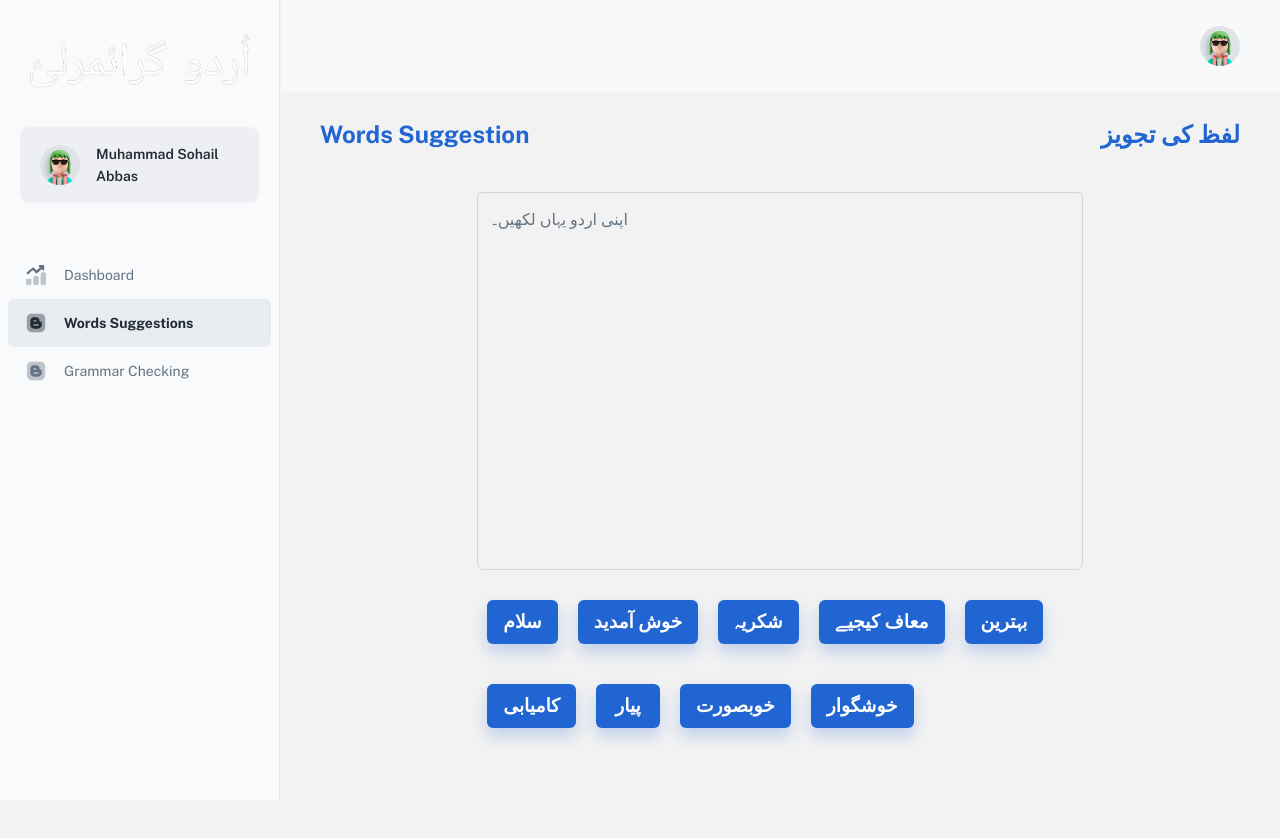
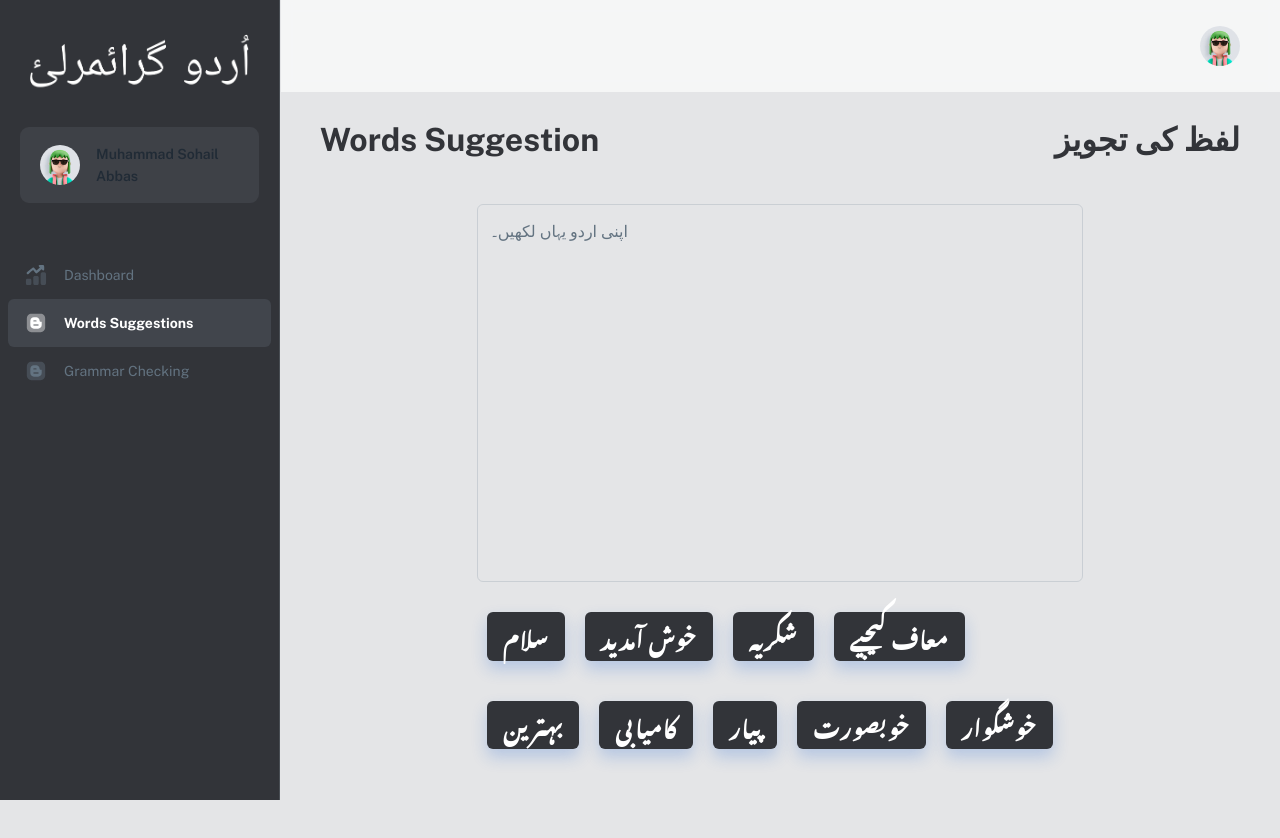
Before and after one commit to SOHAIL012-BIT/urdu_grammarly_version2.0, a React (Create React App) app: page /dashboard/WordsSuggestion in a window 1280 px wide. Shown: the top 838 px of the page. Built offline with nearby package versions, Linux system fonts and the light colour scheme; some icons are missing; a web font is replaced by a local one.

Commit message:
UI Designing

```diff
--- a/src/components/nav-section/NavSection.js
+++ b/src/components/nav-section/NavSection.js
@@ -38,8 +38,8 @@ function NavItem({ item }) {
       to={path}
       sx={{
         '&.active': {
-          color: 'text.primary',
-          // color: '#ffffff',
+          // color: 'text.primary',
+          color: '#ffffff',
           bgcolor: 'action.selected',
           fontWeight: 'fontWeightBold',
         },
--- a/src/layouts/dashboard/nav/index.js
+++ b/src/layouts/dashboard/nav/index.js
@@ -127,8 +127,8 @@ export default function Nav({ openNav, onCloseNav }) {
           PaperProps={{
             sx: {
               width: NAV_WIDTH,
-              bgcolor: 'background.default',
-              // bgcolor: '#323439',
+              // bgcolor: 'background.default',
+              bgcolor: '#323439',
               // borderRightStyle: 'dashed',
             },
           }}
--- a/src/pages/GrammarChecking.js
+++ b/src/pages/GrammarChecking.js
@@ -36,10 +36,10 @@ const GrammarChecking = () => {
             <Container maxWidth="xl">
 
                 <Stack direction="row" alignItems="center" justifyContent="space-between" mb={5}>
-                    <Typography variant="h4"  color="primary">
+                <Typography variant="h3"  color="#323439">
                     Grammar Checking
                     </Typography>
-                    <Typography variant="h4"  color="primary">
+                    <Typography variant="h3"  color="#323439">
                     گرامر چیک کرنا
                     </Typography>
                 </Stack>
@@ -79,7 +79,11 @@ const GrammarChecking = () => {
                             direction: 'rtl', // Set text direction to right-to-left
                             textAlign: 'right', // Set text alignment to right
                             fontFamily: 'Nastaliq',
-                            fontSize: "14pt",
+                            fontSize: "16pt",
+                            // backgroundColor:"#bbbdc4",
+                            // color:"#323439",
+                            color:"ffffff",
+                            backgroundColor:"#323439",
                         }}
 
                         onClick={() => handleButtonClick()}
--- a/src/pages/WordsSuggestion.js
+++ b/src/pages/WordsSuggestion.js
@@ -50,10 +50,10 @@ const WordsSuggestion = () => {
                     Words Suggestion
                 </Typography> */}
                    <Stack direction="row" alignItems="center" justifyContent="space-between" mb={5}>
-                    <Typography variant="h4"  color="primary">
+                    <Typography variant="h3"  color="#323439">
                     Words Suggestion
                     </Typography>
-                    <Typography variant="h4"  color="primary">
+                    <Typography variant="h3"  color="#323439">
                     لفظ کی تجویز
                     </Typography>
                 </Stack>
@@ -95,8 +95,14 @@ const WordsSuggestion = () => {
                                     margin: "30px 10px 10px 10px",
                                     direction: 'rtl', // Set text direction to right-to-left
                                     textAlign: 'right', // Set text alignment to right
-                                    fontFamily: 'Nastaliq',
-                                    fontSize: "14pt",
+                                     fontFamily: 'Noto Nastaliq Urdu',
+                                     letterSpacing:'0.08rem',
+                                    // fontFamily: 'Noto Naskh Arabic',
+                                    fontSize: "16pt",
+                                    // backgroundColor:"#bbbdc4",
+                                    // color:"#323439",
+                                    color:"ffffff",
+                                    backgroundColor:"#323439",
                                 }}
 
                                 onClick={() => handleButtonClick(word)}
--- a/src/sections/@dashboard/app/AppWidgetSummary.js
+++ b/src/sections/@dashboard/app/AppWidgetSummary.js
@@ -37,8 +37,10 @@ export default function AppWidgetSummary({ subtitle, urduTrans, title, icon, col
         py: 5,
         boxShadow: 0,
         textAlign: 'center',
-        color: (theme) => theme.palette[color].darker,
-        bgcolor: (theme) => theme.palette[color].lighter,
+        // color: (theme) => theme.palette[color].darker,
+        // bgcolor: (theme) => theme.palette[color].lighter,
+        bgcolor:"#bbbdc4",
+        color:"#323439",
         ...sx,
       }}
       {...other}
--- a/src/theme/globalStyles.js
+++ b/src/theme/globalStyles.js
@@ -22,7 +22,8 @@ export default function GlobalStyles() {
           padding: 0,
           width: '100%',
           height: '100%',
-          backgroundColor:"#f2f2f2"
+          backgroundColor:" #e4e5e7"
+          // backgroundColor:"#f2f2f2"
         },
         '#root': {
           width: '100%',
```
